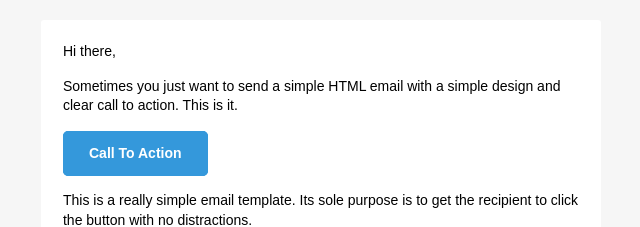
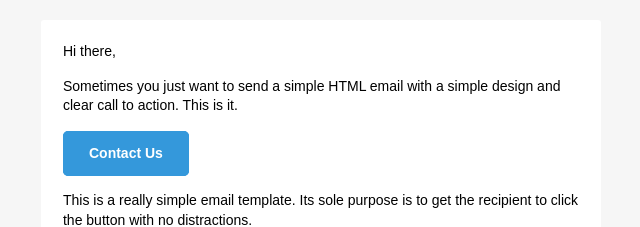
Before and after one commit to leemunroe/responsive-html-email-template, a plain HTML site: page email.html in a window 1280 px wide. Shown: the top 227 px of the page, without its empty margins (319-959 px from the left). Drawn offline with Linux system fonts and the light colour scheme.

Commit message:
Change 'call to action' to 'Contact Us' in the 'email.html' file

```diff
--- a/email.html
+++ b/email.html
@@ -358,7 +358,7 @@
                                 <table role="presentation" border="0" cellpadding="0" cellspacing="0">
                                   <tbody>
                                     <tr>
-                                      <td> <a href="http://htmlemail.io" target="_blank">Call To Action</a> </td>
+                                      <td> <a href="http://htmlemail.io" target="_blank">Contact Us</a> </td>
                                     </tr>
                                   </tbody>
                                 </table>
```
